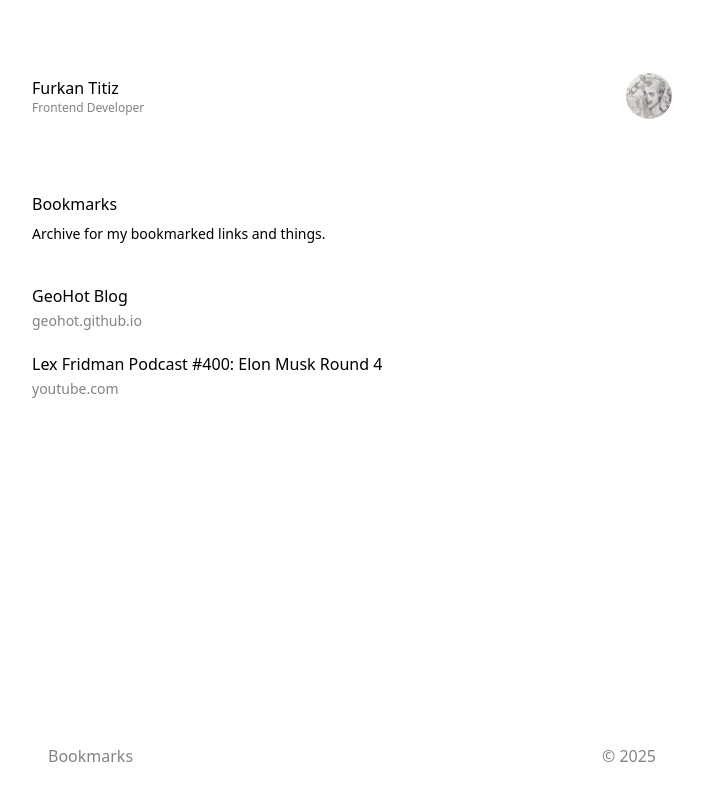
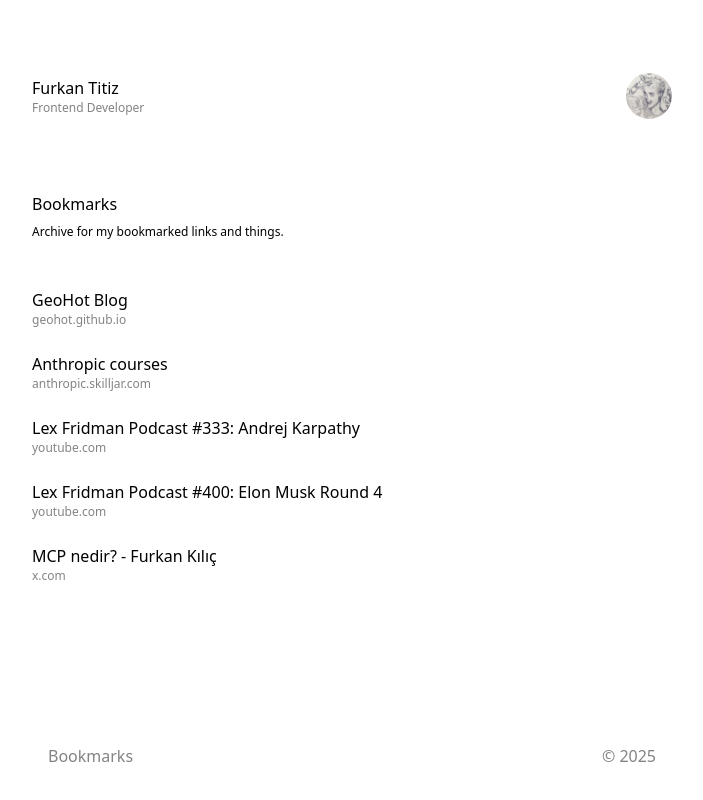
Before and after one commit to qrphy/homepage, a Next.js app: page /bookmarks in a window 1280 px wide. Shown: the whole page, without its empty margins (288-991 px from the left). Built offline with nearby package versions, Linux system fonts and the light colour scheme.

Commit message:
update bookmarks

```diff
--- a/src/app/bookmarks/page.tsx
+++ b/src/app/bookmarks/page.tsx
@@ -1,30 +1,68 @@
+type Bookmark = {
+  title: string;
+  url: string;
+  host: string;
+};
+
+const bookmarks: Bookmark[] = [
+  {
+    title: "GeoHot Blog",
+    url: "https://geohot.github.io/blog/",
+    host: "geohot.github.io",
+  },
+  {
+    title: "Anthropic courses",
+    url: "https://anthropic.skilljar.com",
+    host: "anthropic.skilljar.com",
+  },
+  {
+    title: "Lex Fridman Podcast #333: Andrej Karpathy",
+    url: "https://youtu.be/cdiD-9MMpb0?si=PZxMlg7AYpCmBvti",
+    host: "youtube.com",
+  },
+  {
+    title: "Lex Fridman Podcast #400: Elon Musk Round 4",
+    url: "https://youtu.be/JN3KPFbWCy8?si=nt562R_J1RER3_08",
+    host: "youtube.com",
+  },
+  {
+    title: "MCP nedir? - Furkan Kılıç",
+    url: "https://x.com/benfurkankilic/status/1962821941095739802",
+    host: "x.com",
+  },
+];
+
+function BookmarkItem({ title, url, host }: Bookmark) {
+  return (
+    <li className="mb-6">
+      <h2 className="text-base">{title}</h2>
+      <p className="ct-color text-xs">
+        <a
+          href={url}
+          className="hover:underline underline-offset-2 hover:text-blue-600 transition-colors duration-200"
+          target="_blank"
+          rel="noopener noreferrer"
+        >
+          {host}
+        </a>
+      </p>
+    </li>
+  );
+}
+
 export default function Bookmarks() {
   return (
     <div className="w-full">
-      <div className="font-medium mb-10">
+      <div className="font-medium mb-12">
         <h1 className="mb-2 text-base">Bookmarks</h1>
-        <p className="text-sm">Archive for my bookmarked links and things.</p>
+        <p className="text-xs">Archive for my bookmarked links and things.</p>
       </div>
-      <div className="mb-5">
-        <h1>GeoHot Blog</h1>
-        <p>
-          <a
-            href="https://geohot.github.io/blog/"
-            className="text-sm hover:underline underline-offset-2 ct-color hover:text-blue-600 transition-colors duration-200"
-          >
-            geohot.github.io
-          </a>
-        </p>
-      </div>
-      <div className="mb-5">
-        <h1>Lex Fridman Podcast #400: Elon Musk Round 4</h1>
-        <a
-          href="https://youtu.be/JN3KPFbWCy8?si=nt562R_J1RER3_08"
-          className="text-sm hover:underline underline-offset-2 ct-color hover:text-blue-600 transition-colors duration-200"
-        >
-          youtube.com
-        </a>
-      </div>
+
+      <ul aria-label="Bookmarks">
+        {bookmarks.map((b) => (
+          <BookmarkItem key={b.url} {...b} />
+        ))}
+      </ul>
     </div>
   );
 }
```
